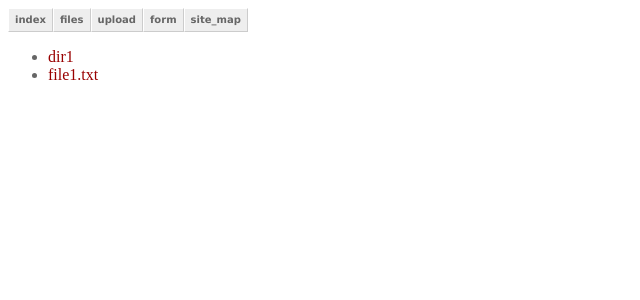
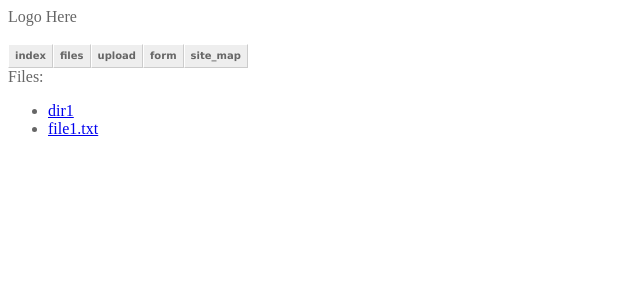
Before and after one commit to krubottom/flask-template, a Flask app: page /files/ in a window 1280 px wide. Shown: the top 300 px of the page, without its empty margins (0-640 px from the left). Run offline with Flask 2, Linux system fonts and the light colour scheme.

Commit message:
CSS Changes

```diff
--- a/app/static/hor_nav/styles.css
+++ b/app/static/hor_nav/styles.css
@@ -18,15 +18,17 @@ hr {
 	margin-bottom:25px;
 	}
 
+/*
 a {
-	color: #900;
+	color: #000;
 	text-decoration: none;
 	}
 
 a:hover {
-	background: #900;
-	color: #FFF;
+	background: #FFF;
+	color: #000;
 	}
+*/
 
 /* Root = Horizontal, Secondary = Vertical */
 ul#navmenu {
--- a/app/templates/base.html
+++ b/app/templates/base.html
@@ -1,11 +1,11 @@
 
 <!DOCTYPE HTML>
 <html>
-<link rel="stylesheet" href="static/hor_nav/styles.css" type="text/css" />
+<link rel="stylesheet" href="/static/hor_nav/styles.css" type="text/css" />
 <head>
 	<meta charset="UTF-8">
 	<title>{{ title }}</title>
-
+  Logo Here<br><br>
 	<ul id="navmenu">
 
 	  {% for url, endpoint in links %}
--- a/app/templates/files.html
+++ b/app/templates/files.html
@@ -1,5 +1,6 @@
 {% extends "base.html" %}
 {% block content %}
+Files:
 <ul>
     {% for file in files %}
     <li><a href="{{ file }}">{{ file }}</a></li>
```
